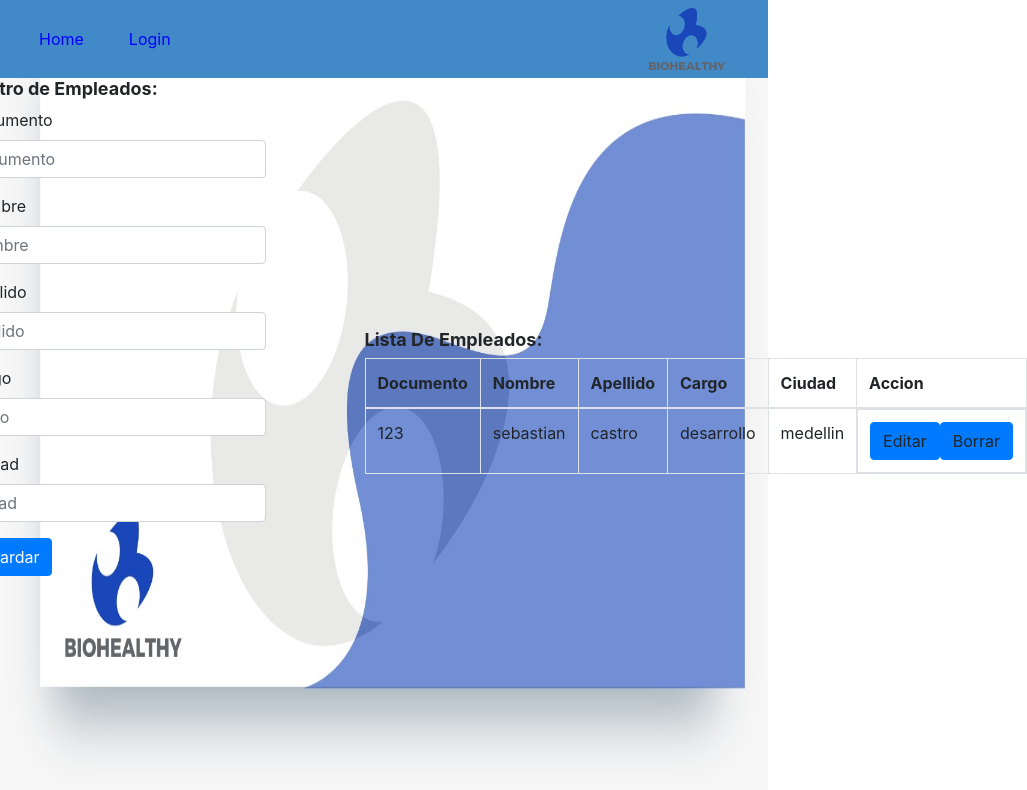
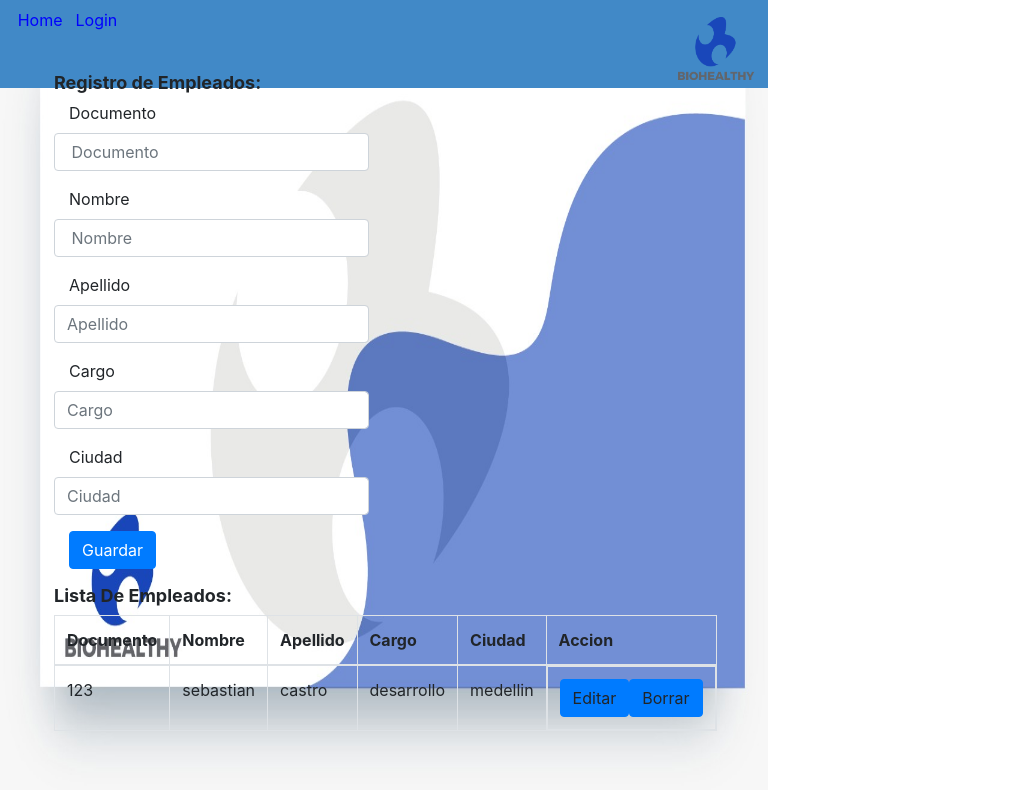
Before and after one commit to ChristDestroyed/BioHealthy, an Angular app in the folder BioHealthy/ClientApp/: page /empleados in a window 768 px wide. Shown: the top 790 px of the page, 1027 px wide, since content can reach past the window. Built offline with nearby package versions, Linux system fonts and the light colour scheme; no server answers.

Commit message:
responsivestyles

```diff
--- a/BioHealthy/ClientApp/src/app/Empleados/empleados.component.css
+++ b/BioHealthy/ClientApp/src/app/Empleados/empleados.component.css
@@ -8,15 +8,24 @@ h2{
   font-weight:bold;
 }
 
-.row-1{
-  margin-left:-15%;
-}
 
 .row-2{
-  margin-left:45%;
-  margin-top:-38.2%;
+  margin-left:50%;
+  margin-top:-50%;
 }
 
 .align{
   display:inline-flex;
 }
+
+@media (min-width:0){
+  .row-1{
+    margin-left:0;
+  }
+}
+@media (max-width:1110px){
+  .row-2 {
+    margin-left: 0;
+    margin-top: 0;
+  }
+}
--- a/BioHealthy/ClientApp/src/app/Visitantes/visitantes.component.css
+++ b/BioHealthy/ClientApp/src/app/Visitantes/visitantes.component.css
@@ -8,15 +8,24 @@ h2 {
   font-weight: bold;
 }
 
-.row-1 {
-  margin-left: -15%;
-}
-
 .row-2 {
   margin-left: 50%;
-  margin-top: -38.2%;
+  margin-top: -50%;
 }
 
 .align {
   display: inline-flex;
 }
+
+@media (min-width:0) {
+  .row-1 {
+    margin-left: 0;
+  }
+}
+
+@media (max-width:1110px) {
+  .row-2 {
+    margin-left: 0;
+    margin-top: 0;
+  }
+}
--- a/BioHealthy/ClientApp/src/app/app.component.css
+++ b/BioHealthy/ClientApp/src/app/app.component.css
@@ -1,8 +1,10 @@
-
+.container-fluid{
+  width:100%;
+  margin-top:-2vh;
+}
 @media (max-width: 767px) {
   /* On small screens, the nav menu spans the full width of the screen. Leave a space for it. */
   .body-content {
     padding-top: 50px;
-
   }
 }
--- a/BioHealthy/ClientApp/src/app/nav-menu/nav-menu.component.css
+++ b/BioHealthy/ClientApp/src/app/nav-menu/nav-menu.component.css
@@ -3,9 +3,8 @@ nav {
   background-color: #4189C7;
   color: white;
 }
-
 .navbar-header{
-  width:300px;
+  float:none;
 }
 
 #main-logo{
@@ -20,6 +19,17 @@ a:hover{
   color:purple;
 }
 
+.spacing-1 {
+  margin-left: 2%;
+}
+
 .spacing-2{
   margin-left:15%;
 }
+
+@media (min-width:767px){
+  #main-logo{
+    margin-left:90%;
+    margin-top:-2%;
+  }
+}
--- a/BioHealthy/ClientApp/src/app/nav-menu/nav-menu.component.html
+++ b/BioHealthy/ClientApp/src/app/nav-menu/nav-menu.component.html
@@ -1,10 +1,8 @@
 
 <nav class="navbar" >
-  <div class="container">
-    <div class="navbar-header">
-      <a class="spacing-1" [routerLink]='["/"]' (click)='collapse()'>Home</a>
-      <a class="spacing-2" [routerLink]='["/login"]' (click)='collapse()'>Login</a>
-    </div>
-    <img id ="main-logo" src ="assets/imagenes/logo.png" alt="">
+  <div class="navbar-header">
+    <a class="spacing-1" [routerLink]='["/"]' (click)='collapse()'>Home</a>
+    <a class="spacing-2" [routerLink]='["/login"]' (click)='collapse()'>Login</a>
   </div>
+  <img id="main-logo" src="assets/imagenes/logo.png" alt="">
 </nav>
```
